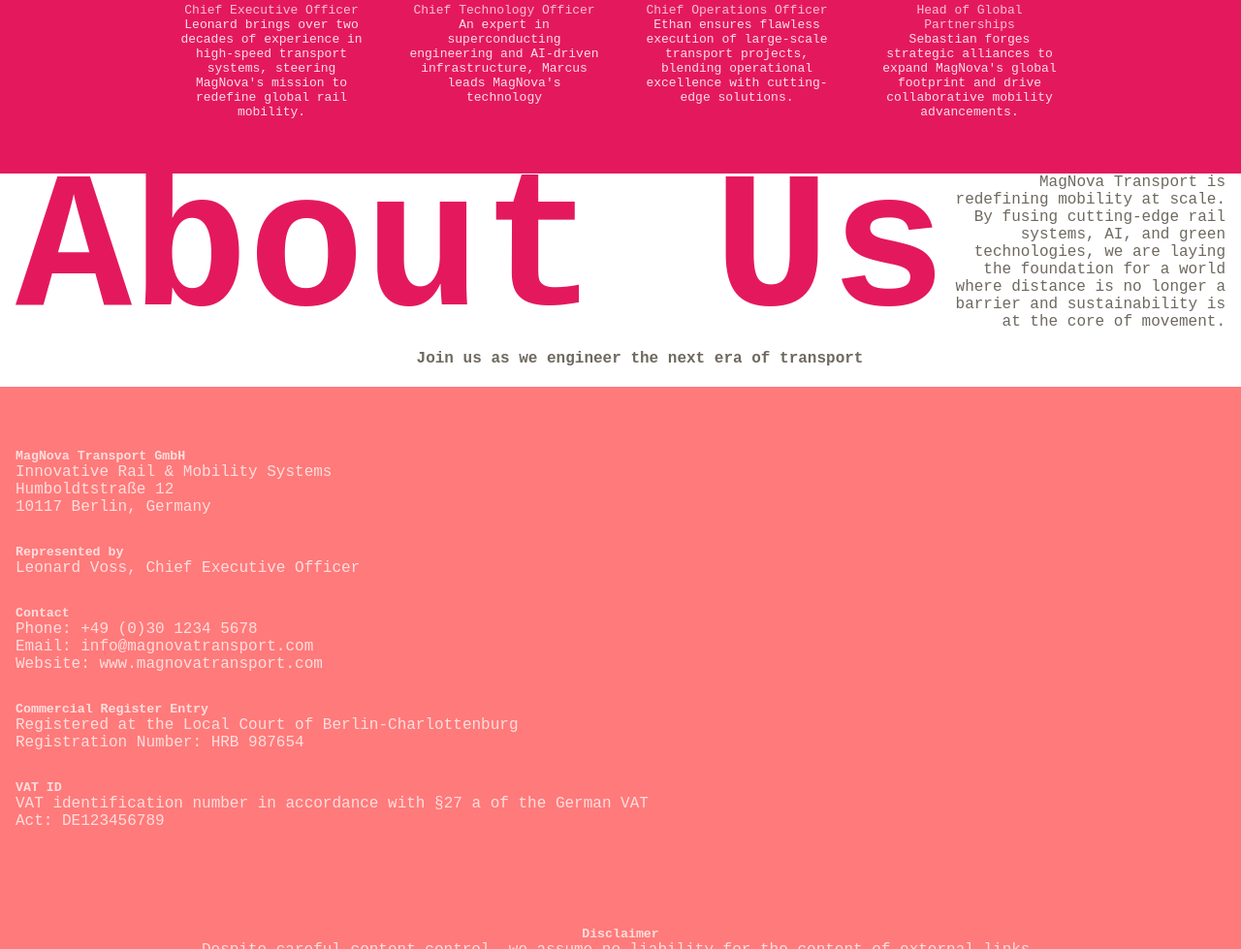
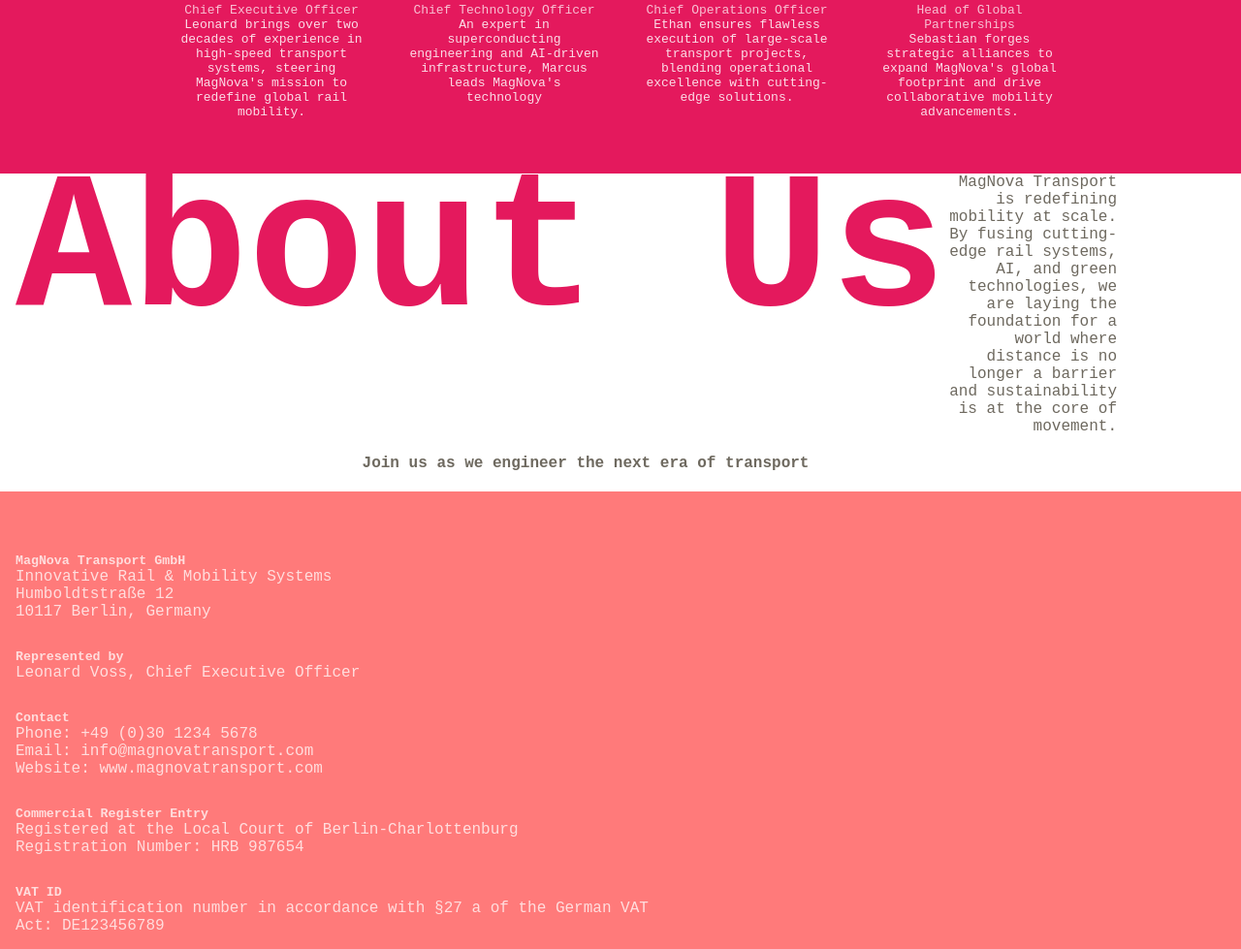
Before and after one commit to Shiv0r/MagNovaTransport-Practice, a plain HTML site: page index.html in a window 1280 px wide. Shown: the part 2047-3026 px from the top of the page at 97% size. Drawn offline with Linux system fonts and the light colour scheme; a web font is replaced by a local one.

Commit message:
fixed overflow issue
overflow was caused by the about section due to the floated:left property

```diff
--- a/styles.css
+++ b/styles.css
@@ -268,6 +268,7 @@ header a:hover
 
 #about-section
 {
+    overflow-x: hidden;
     padding: 0 1rem;
 }
 
@@ -282,6 +283,7 @@ header a:hover
 
 #about-section p
 {
+    padding-right: 7rem;
     float: left;
     display: flex;
     align-items: center;
```
